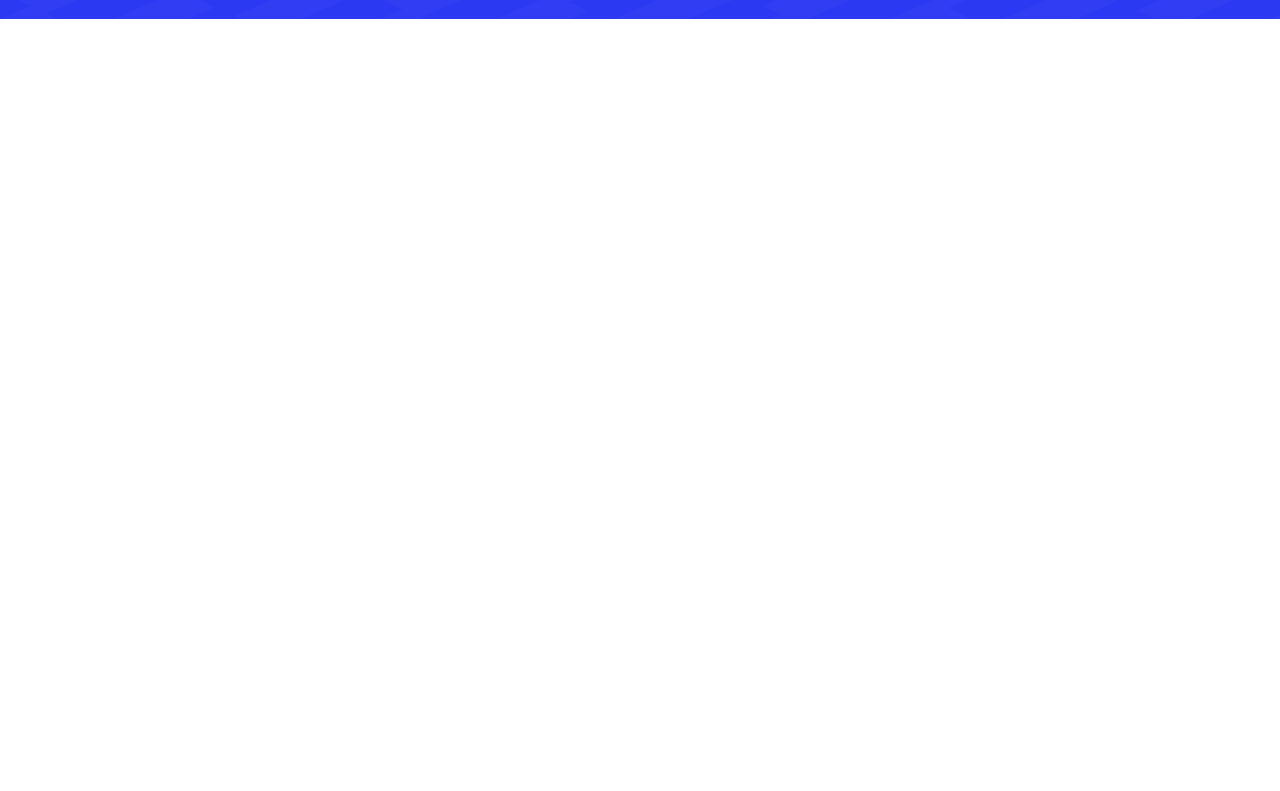
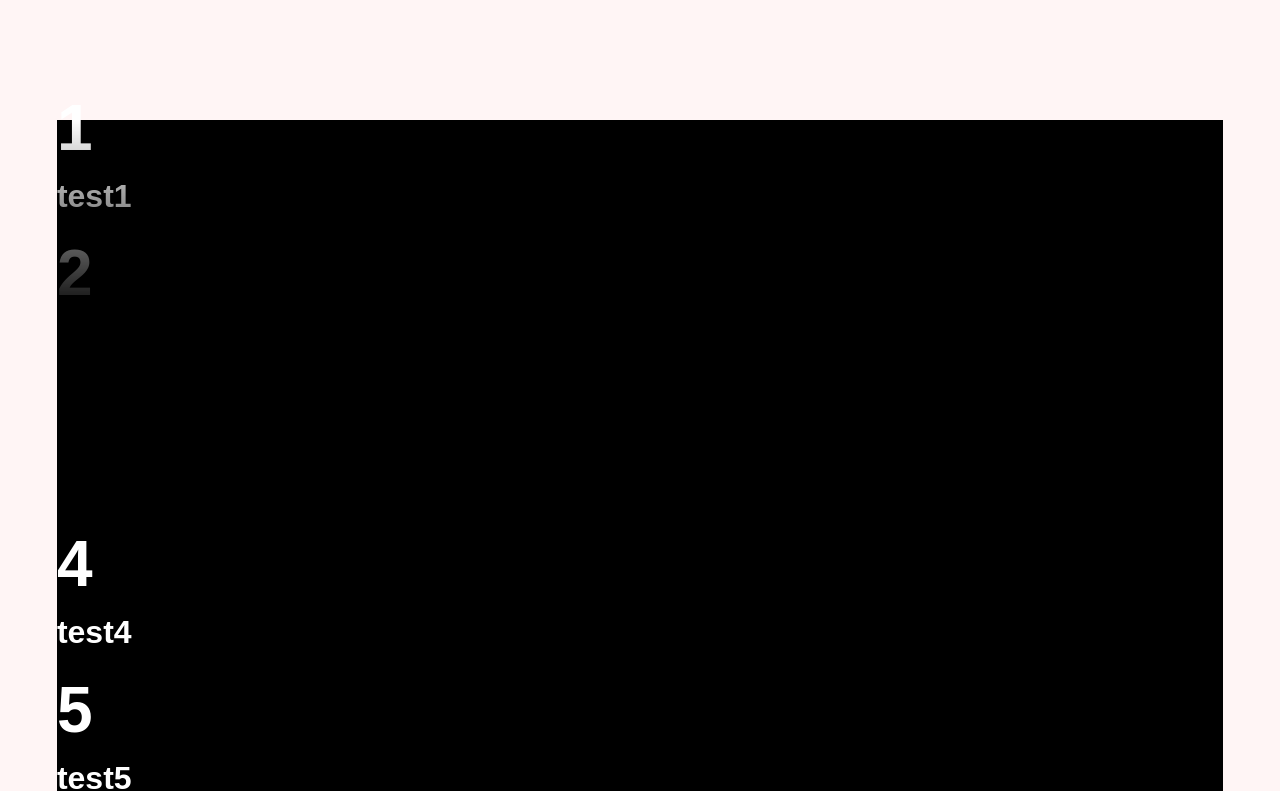
Before and after one commit to sitl-idnm/printdtf, a Next.js app: page / in a window 1280 px wide. Shown: the part 1169-1960 px from the top of the page. Before the commit the page ends 1188 px from the top, so only its background shows below. Built offline with nearby package versions, Linux system fonts and the light colour scheme; a web font is replaced by a local one.

Commit message:
feat: Добавил два блока

```diff
--- /dev/null
+++ b/src/modules/stages/index.ts
@@ -0,0 +1,2 @@
+export { default as Stages } from './stages'
+export * from './stages.types'
--- /dev/null
+++ b/src/modules/stages/stages.module.scss
@@ -0,0 +1,44 @@
+@use "@styles/func";
+@use "@styles/mixins";
+@use "@styles/variables";
+
+.root {
+	margin-top: 200px;
+	position: relative;
+
+	background-color: black;
+
+	.list {
+		display: flex;
+		flex-direction: column;
+		gap: 60px;
+
+		.item {
+			display: flex;
+			flex-direction: column;
+			gap: 50px;
+
+			&_step {
+				font-size: 64px;
+				font-weight: 700;
+				color: white;
+			}
+
+			&_title {
+				font-size: 32px;
+				font-weight: 600;
+				color: white;
+			}
+		}
+	}
+
+	.shadow {
+		z-index: 3;
+		background-image: linear-gradient(180deg,#0000,black 50%);
+		pointer-events: none;
+		height: 50svh;
+		display: flex;
+		position: sticky;
+		inset: auto 0% 0%;
+	}
+}
--- /dev/null
+++ b/src/modules/stages/stages.tsx
@@ -0,0 +1,38 @@
+'use client'
+import { FC } from 'react'
+import classNames from 'classnames'
+
+import styles from './stages.module.scss'
+import { StagesProps } from './stages.types'
+import { gsap } from 'gsap'
+import { useGSAP } from '@gsap/react'
+
+const Stages: FC<StagesProps> = ({
+  className,
+  stageArray,
+}) => {
+  const rootClassName = classNames(styles.root, className)
+
+  useGSAP(() => {
+
+  })
+
+  return (
+    <div className={rootClassName}>
+      <ul className={styles.list}>
+        {stageArray?.map((item, index) => (
+          <li key={index} className={styles.item}>
+            <div className={styles.item_step}>
+              {item.step ?? index + 1}
+            </div>
+            <div className={styles.item_title}>{item.title}</div>
+            {item.description && <p>{item.description}</p>}
+          </li>
+        ))}
+      </ul>
+      <div className={styles.shadow}></div>
+    </div>
+  )
+}
+
+export default Stages
--- a/src/views/home/home.module.scss
+++ b/src/views/home/home.module.scss
@@ -5,6 +5,7 @@
 .root {
   width: 100%;
   padding: func.rem(40) 0;
+  background-color: var(--color-background);
 }
 
 .title {
--- a/src/views/home/home.tsx
+++ b/src/views/home/home.tsx
@@ -7,6 +7,15 @@ import styles from './home.module.scss'
 import { HomeProps } from './home.types'
 import SvgAnimator from '@/modules/svg-animator'
 import { ServicesMain } from '@/modules/servicesMain'
+import { Stages } from '@/modules/stages'
+
+const StagesArray = [
+  { step: 1, title: 'test1' },
+  { step: 2, title: 'test2' },
+  { step: 3, title: 'test3' },
+  { step: 4, title: 'test4' },
+  { step: 5, title: 'test5' }
+]
 
 const Home: FC<HomeProps> = ({ className }) => {
   const rootClassName = classNames(styles.root, className)
@@ -42,6 +51,9 @@ const Home: FC<HomeProps> = ({ className }) => {
 
         </SvgAnimator>
         <ServicesMain />
+        <Stages
+          stageArray={StagesArray}
+        />
       </Wrapper>
     </main>
   )
```
Also changed, not shown: src/modules/stages/stages.types.ts (added, +10 -0 lines).
